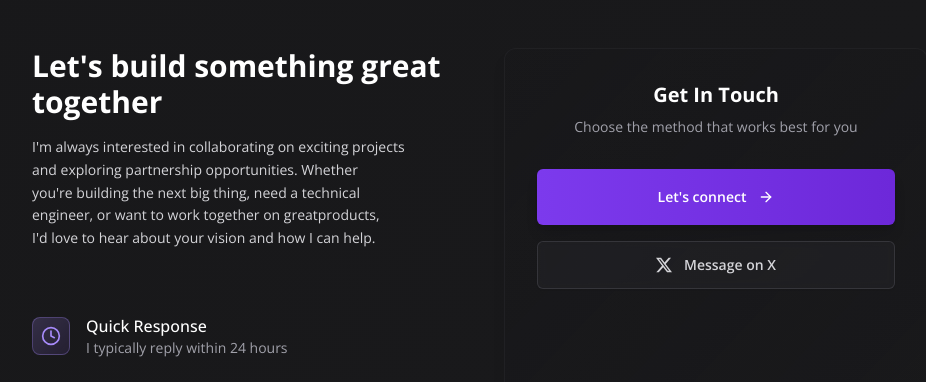
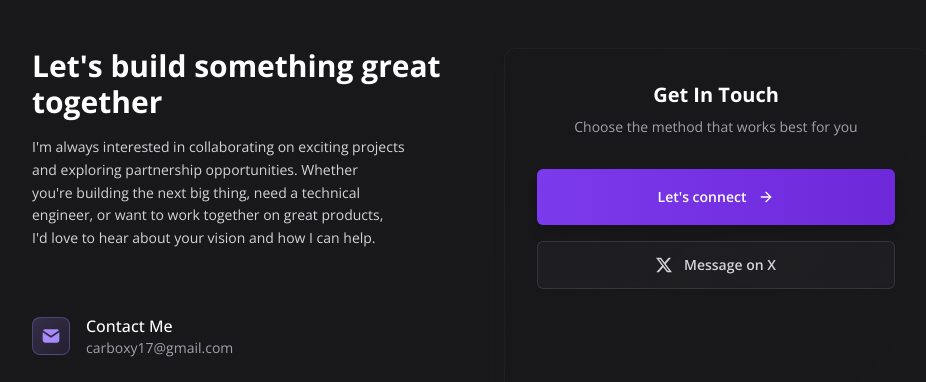
Before and after one commit to CarboxyDev/carboxy.tech, a Next.js app: page / in a window 1280 px wide. Shown: the part 4560-4942 px from the top of the page, without its empty margins (160-1086 px from the left). Built offline with nearby package versions, Linux system fonts and the light colour scheme; what tailwindcss-debug-screens would draw is missing.

Commit message:
Add email to contact section as a safeguard in case of connect button not working

```diff
--- a/src/app/(home)/contact.tsx
+++ b/src/app/(home)/contact.tsx
@@ -1,11 +1,11 @@
 'use client';
 
 import { SectionHeading } from '@/components/home/section-heading';
-import { TwitterIcon } from '@/components/icons/social-icons';
+import { MailIcon, TwitterIcon } from '@/components/icons/social-icons';
 import { Button } from '@/components/vendor/button';
 import { LINKS } from '@/lib/config/links';
 import { motion } from 'framer-motion';
-import { ArrowRight, Calendar, Clock, MessageCircle } from 'lucide-react';
+import { ArrowRight, Calendar, MessageCircle } from 'lucide-react';
 
 export const Contact = () => {
   return (
@@ -30,21 +30,19 @@ export const Contact = () => {
                   I'm always interested in collaborating on exciting projects
                   and exploring partnership opportunities. Whether you're
                   building the next big thing, need a technical engineer, or
-                  want to work together on greatproducts, I'd love to hear about
-                  your vision and how I can help.
+                  want to work together on great products, I'd love to hear
+                  about your vision and how I can help.
                 </p>
               </div>
 
               <div className="space-y-6">
                 <div className="flex items-center gap-4">
                   <div className="rounded-lg border border-primary-400/30 bg-gradient-to-br from-primary-400/20 to-primary-500/10 p-2">
-                    <Clock className="h-5 w-5 text-primary-400" />
+                    <MailIcon className="h-5 w-5 text-primary-400" />
                   </div>
                   <div>
-                    <p className="font-medium text-white">Quick Response</p>
-                    <p className="text-sm text-zinc-400">
-                      I typically reply within 24 hours
-                    </p>
+                    <p className="font-medium text-white">Contact Me</p>
+                    <p className="text-sm text-zinc-400">carboxy17@gmail.com</p>
                   </div>
                 </div>
 
@@ -94,7 +92,7 @@ export const Contact = () => {
                 </div>
 
                 <div className="space-y-4">
-                  <a href={LINKS.email} target="_blank" rel="noopener noreferrer" className="group/button block w-full">
+                  <a href={LINKS.email} className="group/button block w-full">
                     <Button className="group/button h-14 w-full gap-3 bg-gradient-to-r from-primary-600 to-primary-700 text-white shadow-lg transition-all duration-300 hover:scale-[1.02] hover:from-primary-700 hover:to-primary-800 hover:shadow-xl hover:shadow-primary-500/20 active:scale-[0.98]">
                       <span className="font-semibold">Let's connect</span>
                       <ArrowRight className="h-4 w-4 transition-transform duration-300 group-hover/button:translate-x-1" />
--- a/src/components/social-button.tsx
+++ b/src/components/social-button.tsx
@@ -12,19 +12,31 @@ interface Props {
 }
 
 export const SocialButton = (props: Props) => {
+  const isMail = props.url.startsWith('mailto:');
+  const isHttp =
+    props.url.startsWith('http://') || props.url.startsWith('https://');
+
   return (
     <Tooltip delayDuration={300}>
       <TooltipTrigger asChild>
         <a
           href={props.url}
-          target="_blank"
+          target={isMail ? undefined : '_blank'}
+          rel={isHttp ? 'noopener noreferrer' : undefined}
+          // Fallback: some browsers ignore mailto with target; force same-tab nav
+          onClick={(e) => {
+            if (isMail) {
+              e.preventDefault();
+              window.location.href = props.url;
+            }
+          }}
           about={props.site + ' social link'}
           title={props.site}
           className="group relative flex h-14 w-14 items-center justify-center rounded-xl border border-zinc-700/40 bg-gradient-to-br from-zinc-800/50 to-zinc-900/50 shadow-lg backdrop-blur-sm transition-all duration-300 hover:scale-110 hover:border-zinc-600/60 hover:from-zinc-700/60 hover:to-zinc-800/60 hover:shadow-xl hover:shadow-zinc-900/50 active:scale-95"
         >
-          <div className="absolute inset-0 rounded-xl bg-gradient-to-r from-transparent via-white/[0.02] to-transparent opacity-0 transition-opacity duration-300 group-hover:opacity-100" />
+          <div className="pointer-events-none absolute inset-0 rounded-xl bg-gradient-to-r from-transparent via-white/[0.02] to-transparent opacity-0 transition-opacity duration-300 group-hover:opacity-100" />
           <div
-            className={`absolute inset-0 rounded-xl opacity-0 transition-opacity duration-300 group-hover:opacity-10 ${
+            className={`pointer-events-none absolute inset-0 rounded-xl opacity-0 transition-opacity duration-300 group-hover:opacity-10 ${
               props.site === 'X (Formerly Twitter)'
                 ? 'bg-gradient-to-br from-sky-400 to-sky-600'
                 : props.site === 'Github'
```
Also changed, not shown: test-mailto.html (added, +8 -0 lines).
